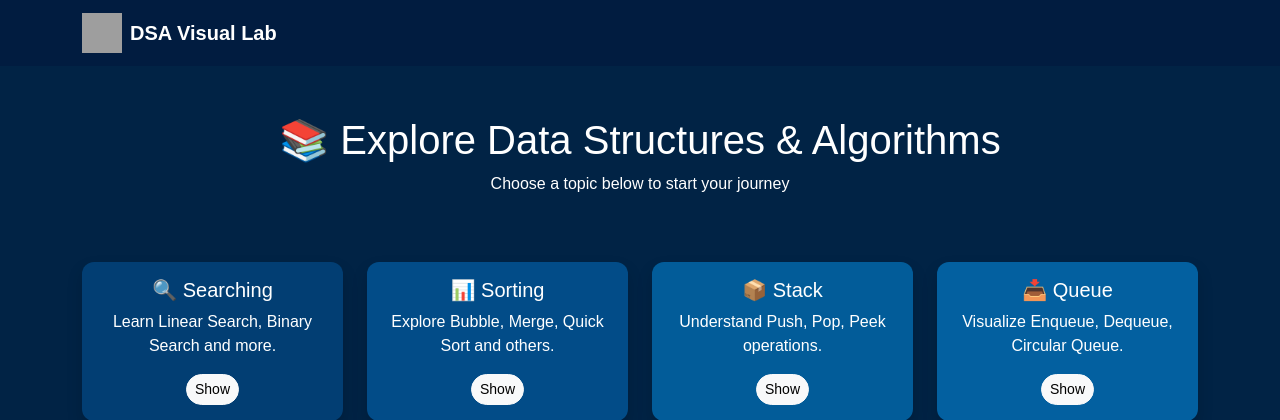
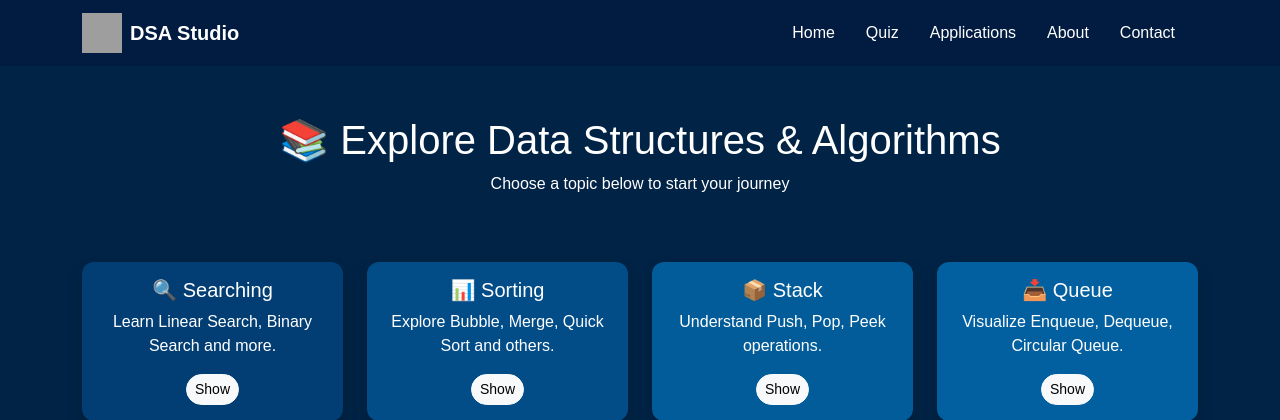
Before and after one commit to adityac7705/DSA-Visual-Lab-Assistant, a Flask app: template templates/explore.html in a window 1280 px wide. Shown: the top 420 px of the page. Run offline with Flask 3, Linux system fonts and the light colour scheme; the template is opened without the code that fills it, so the values that code supplies are empty; grey boxes are pictures that could not be loaded.

Commit message:
add new template pages in for DSA Studio

```diff
--- a/templates/explore.html
+++ b/templates/explore.html
@@ -34,31 +34,47 @@
     .list-group-item:hover {
       background: #033E73;
     }
+    .navbar {
+      background: rgba(0, 0, 0, 0.85);
+    }
+    .navbar .nav-link {
+      color: #fff !important;
+      margin-right: 15px;
+    }
+    .navbar .nav-link:hover {
+      color: #54ACBF !important;
+    }
   </style>
 </head>
 <body>
 
-  <!-- Navbar -->
+
   <nav class="navbar navbar-expand-lg" style="background: #011C40;">
     <div class="container">
-      <a class="navbar-brand d-flex align-items-center text-white fw-bold" href="index.html">
-        <img src="logo.png" alt="Logo" width="40" height="40" class="me-2">
-        DSA Visual Lab
+      <a class="navbar-brand d-flex align-items-center text-white fw-bold">
+        <img src="Logo-removebg-preview.png" alt="Logo" width="40" height="40" class="me-2" href="index.html">
+        DSA Studio
       </a>
+      <div>
+      <ul class="navbar-nav ms-auto">
+        <li class="nav-item"><a class="nav-link active" href="#">Home</a></li>
+        <li class="nav-item"><a class="nav-link" href="test.html">Quiz</a></li>
+        <li class="nav-item"><a class="nav-link" href="#applications">Applications</a></li>
+        <li class="nav-item"><a class="nav-link" href="#about">About</a></li>
+        <li class="nav-item"><a class="nav-link" href="#contact">Contact</a></li>
+      </ul>
+    </div>
     </div>
   </nav>
 
-  <!-- Header -->
   <div class="header">
     <h1>📚 Explore Data Structures & Algorithms</h1>
     <p>Choose a topic below to start your journey</p>
   </div>
 
-  <!-- Explore Section -->
   <div class="container pb-5">
     <div class="row g-4">
 
-      <!-- Searching -->
 <div class="col-md-3">
   <div class="card h-100 shadow" style="background:#023E73; color:white;">
     <div class="card-body text-center">
@@ -75,7 +91,6 @@
   </div>
 </div>
 
-      <!-- Sorting -->
       <div class="col-md-3">
         <div class="card h-100 shadow" style="background:#024C88; color:white;">
           <div class="card-body text-center">
@@ -94,7 +109,6 @@
         </div>
       </div>
 
-      <!-- Stack -->
       <div class="col-md-3">
         <div class="card h-100 shadow" style="background:#025C99; color:white;">
           <div class="card-body text-center">
@@ -112,7 +126,6 @@
         </div>
       </div>
 
-      <!-- Queue -->
       <div class="col-md-3">
         <div class="card h-100 shadow" style="background:#0360A0; color:white;">
           <div class="card-body text-center">
@@ -134,7 +147,6 @@
     </div>
   </div>
 
-  <!-- Footer -->
   <footer class="text-center text-white py-4" style="background: #011C40;">
     <div class="container">
       <p class="mb-3">Connect with us</p>
```
Also changed, not shown: templates/linear_search.html (+57 -4 lines).
